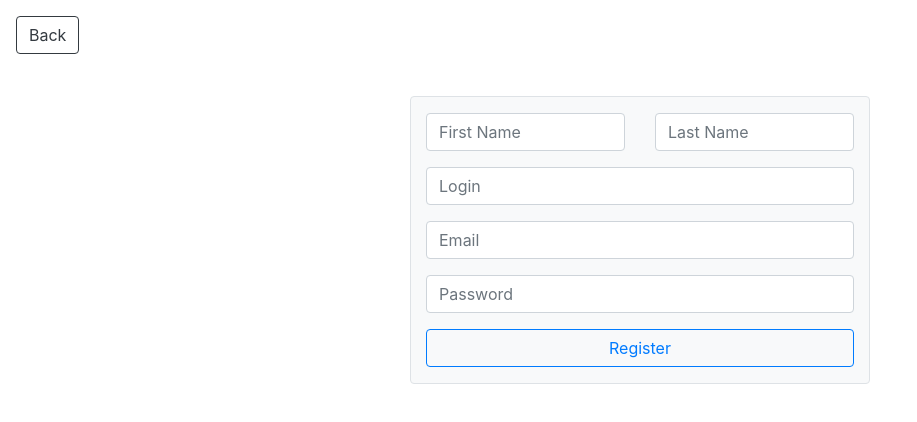
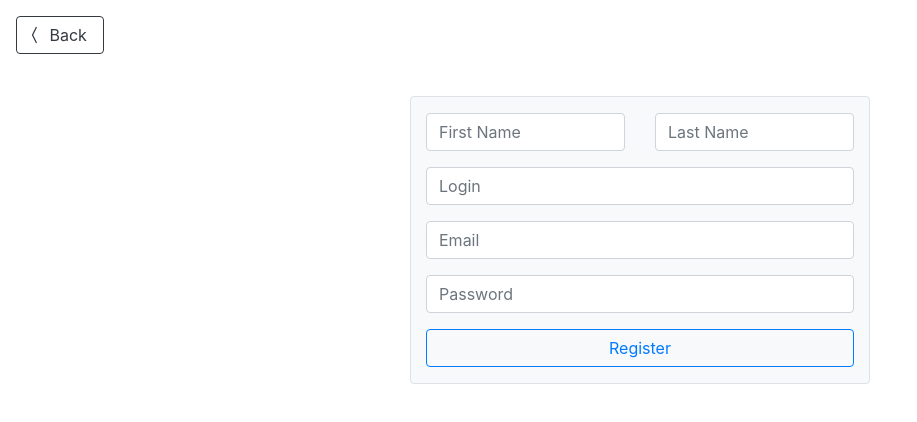
Before and after one commit to nelson54/lostcities-frontend, a Vue app: page /register in a window 1280 px wide. Shown: the top 422 px of the page, without its empty margins (0-917 px from the left). Built offline with nearby package versions, Linux system fonts and the light colour scheme.

Commit message:
styles for buttons

```diff
--- a/src/components/navigation/UnauthenticatedView.vue
+++ b/src/components/navigation/UnauthenticatedView.vue
@@ -2,10 +2,11 @@
   <div>
     <b-button
       variant="outline-dark"
-      class="position-absolute top-0 start-0 ml-3"
+      class="position-absolute top-0 start-0 ml-3 pl-2 pr-3"
       v-if="showBack()"
       v-on:click="back()"
     >
+      <b-icon-chevron-compact-left />
       Back
     </b-button>
     <b-container id="main" class="bg-light text-dark border my-3 py-3 rounded">
```
